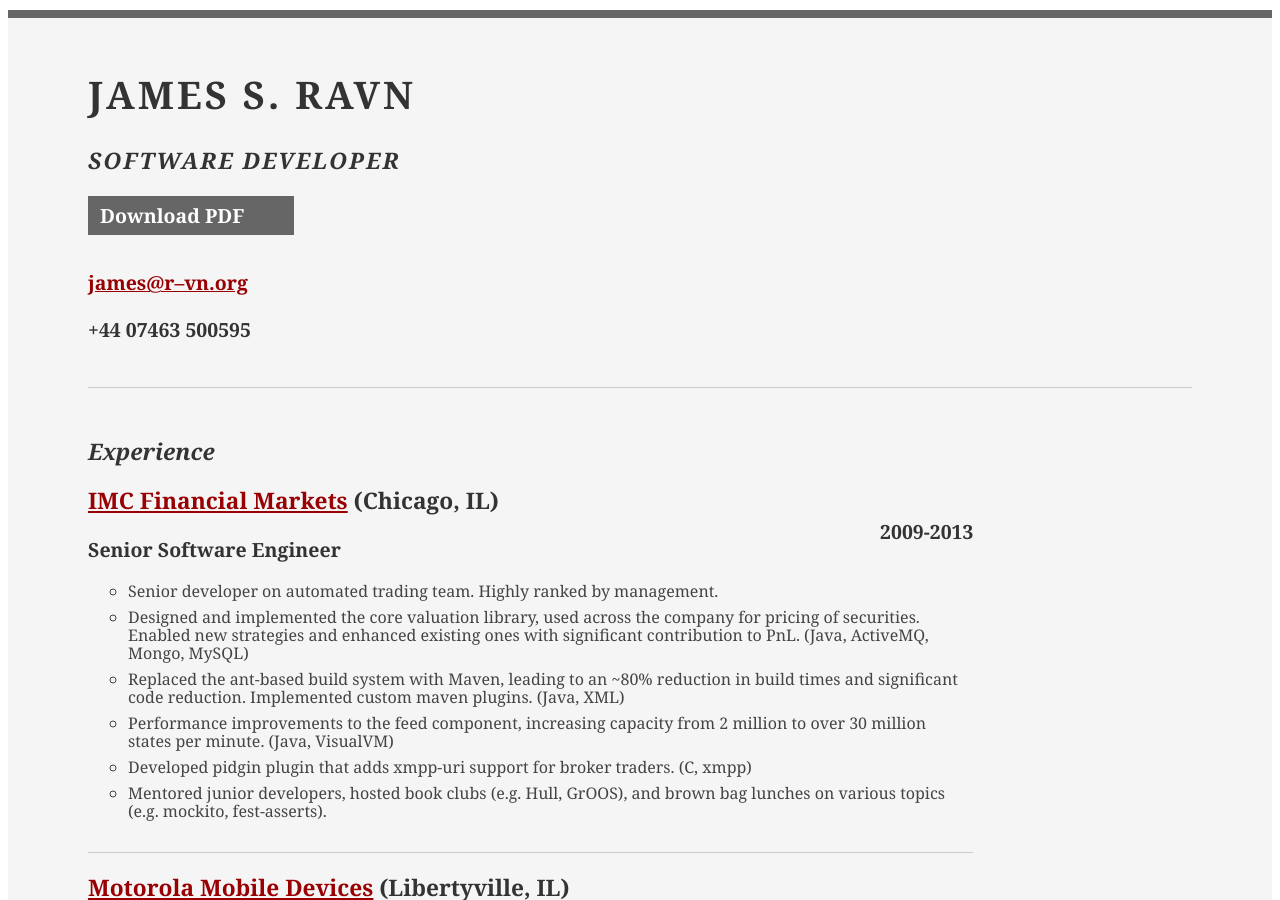
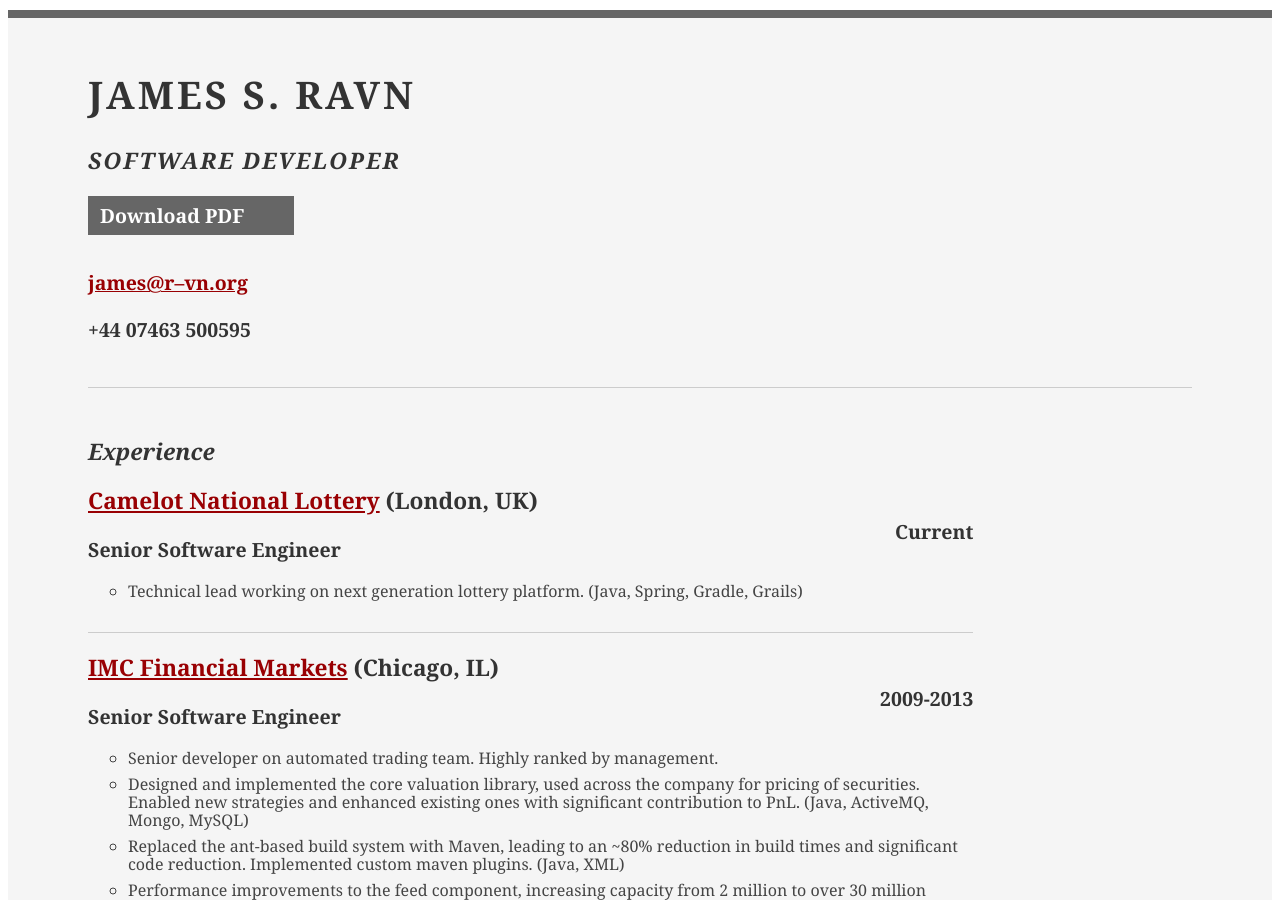
Before and after one commit to jsravn/old-blog, a Jekyll site: the page resume.html, which Jekyll copies as it is, in a window 1280 px wide and 900 px high. Built offline with Jekyll 4.4.1, drawn with Linux system fonts in a browser that asks for light colours; a style sheet for code colours, icons or effects is not loaded.

Commit message:
Add camelot to resume

```diff
--- a/resume.html
+++ b/resume.html
@@ -46,6 +46,20 @@
 						</div><!--// .yui-u -->
 
 						<div class="yui-u">
+
+							<div class="job">
+								<h2><a href="http://camelotgroup.co.uk">Camelot National Lottery</a> (London, UK)</h2>
+								<h3>Senior Software Engineer</h3>
+								<h4>Current</h4>
+
+                                <p>
+<ul>
+
+<li>Technical lead working on next generation lottery platform. (Java, Spring, Gradle, Grails)</li>
+
+</ul>
+</p>
+							</div>
 
 							<div class="job">
 								<h2><a href="http://www.imc-chicago.com/">IMC Financial Markets</a> (Chicago, IL)</h2>
```
Also changed, not shown: 1 other file.
